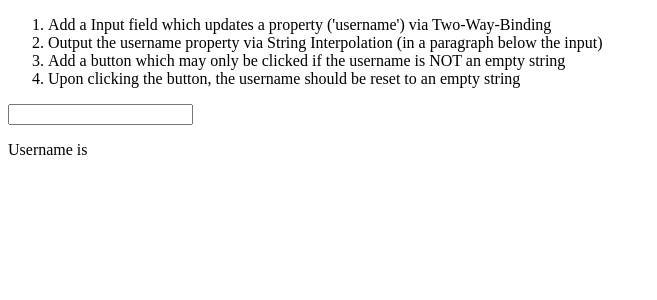
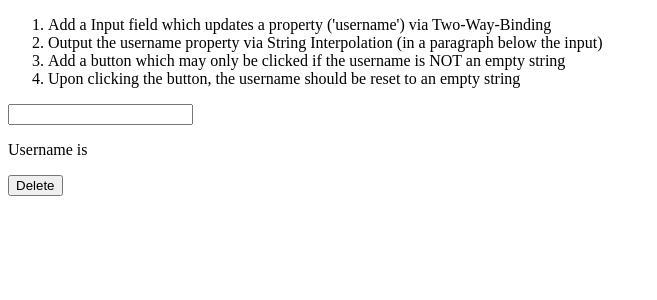
Before and after one commit to JelenaBasaric/SecondApp, an Angular app: page / in a window 1280 px wide. Shown: the top 300 px of the page, without its empty margins (0-657 px from the left). Built offline with nearby package versions, Linux system fonts and the light colour scheme.

Commit message:
create button

```diff
--- a/src/app/app.component.html
+++ b/src/app/app.component.html
@@ -7,3 +7,4 @@
 
 <input type="text" class="form-control" [(ngModel)]="username">
 <p >Username is {{username}}</p>
+<button class="btn btn-primary" [disabled]="isEmptyString">Delete</button>
```
